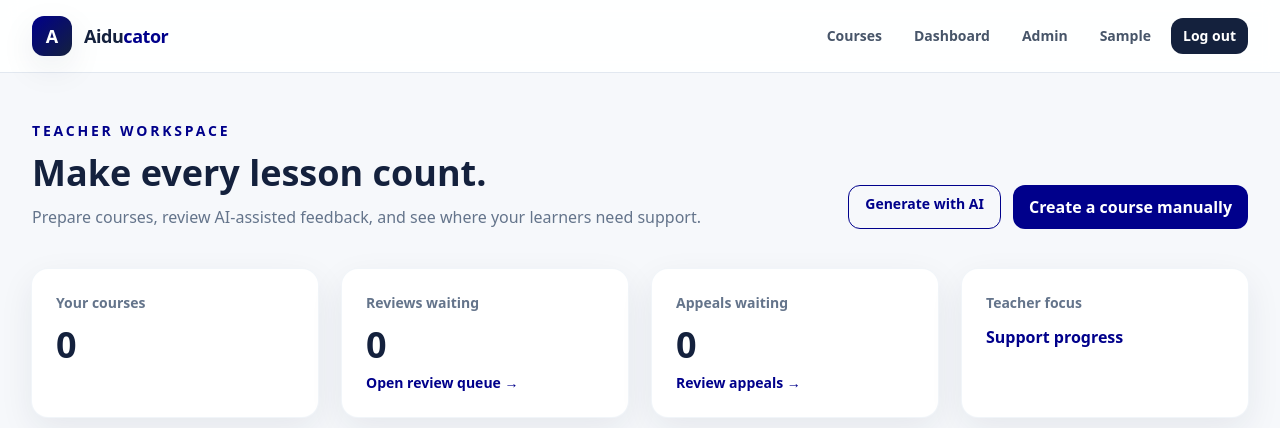
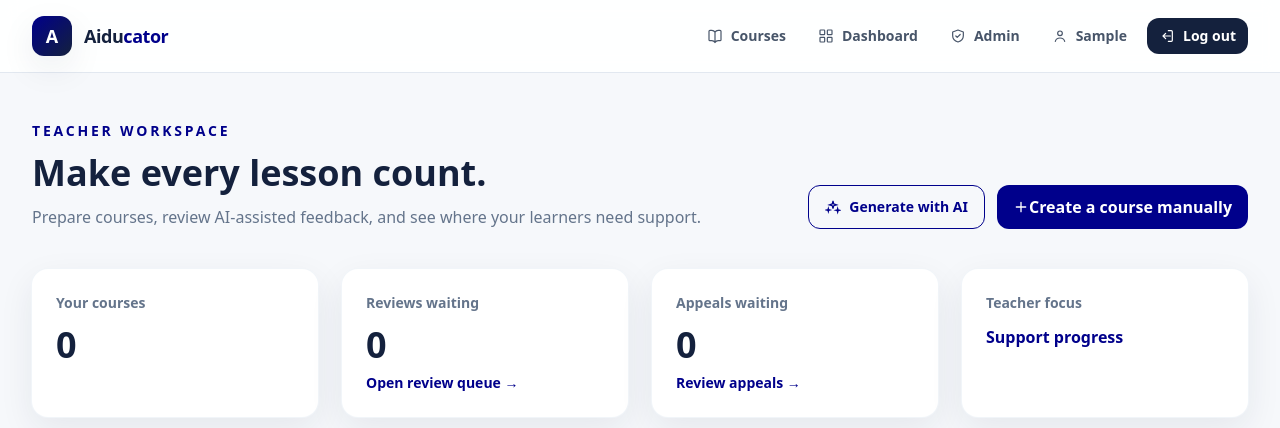
Before and after one commit to BuhariS/aiducator, a Django app: page /dashboard/teacher/ in a window 1280 px wide. Shown: the top 428 px of the page. Run offline with Django 5.2, Linux system fonts and the light colour scheme; the visitor is signed in with stand-in values (Sample User, id 1); data that the repository does not hold is empty; style sheets or scripts are compiled from the project's sources; parts of the project's set-up code (start-up, migrations or seed data) failed here and were passed over; some libraries are stand-ins or nearby versions.

Commit message:
style: add contextual navigation and action icons

```diff
--- a/templates/base.html
+++ b/templates/base.html
@@ -16,14 +16,14 @@
           <span class="brand-word">Aidu<span class="brand-word-accent">cator</span></span>
         </a>
         <nav class="flex items-center gap-2 text-sm font-semibold">
-          <a class="hidden rounded-lg px-3 py-2 text-slate-600 transition hover:bg-slate-50 hover:text-ink sm:inline-block" href="{% url 'courses:catalog' %}">Courses</a>
+          <a class="hidden items-center gap-2 rounded-lg px-3 py-2 text-slate-600 transition hover:bg-slate-50 hover:text-ink sm:inline-flex" href="{% url 'courses:catalog' %}">{% include "components/icon.html" with icon="book-open" icon_class="h-4 w-4" %}Courses</a>
           {% if request.user.is_authenticated %}
-            <a class="hidden rounded-lg px-3 py-2 text-slate-600 transition hover:bg-slate-50 hover:text-ink sm:inline-block" href="{% url 'accounts:dashboard' %}">Dashboard</a>
-            {% if request.user.is_staff %}<a class="hidden rounded-lg px-3 py-2 text-slate-600 transition hover:bg-slate-50 hover:text-ink lg:inline-block" href="{% url 'admin:index' %}">Admin</a>{% endif %}
-            <a class="rounded-lg px-3 py-2 text-slate-600 transition hover:bg-slate-50 hover:text-ink" href="{% url 'accounts:profile' %}">{{ request.user.first_name|default:request.user.email }}</a>
+            <a class="hidden items-center gap-2 rounded-lg px-3 py-2 text-slate-600 transition hover:bg-slate-50 hover:text-ink sm:inline-flex" href="{% url 'accounts:dashboard' %}">{% include "components/icon.html" with icon="dashboard" icon_class="h-4 w-4" %}Dashboard</a>
+            {% if request.user.is_staff %}<a class="hidden items-center gap-2 rounded-lg px-3 py-2 text-slate-600 transition hover:bg-slate-50 hover:text-ink lg:inline-flex" href="{% url 'admin:index' %}">{% include "components/icon.html" with icon="shield" icon_class="h-4 w-4" %}Admin</a>{% endif %}
+            <a class="flex items-center gap-2 rounded-lg px-3 py-2 text-slate-600 transition hover:bg-slate-50 hover:text-ink" href="{% url 'accounts:profile' %}">{% include "components/icon.html" with icon="user" icon_class="h-4 w-4" %}{{ request.user.first_name|default:request.user.email }}</a>
             <form method="post" action="{% url 'accounts:logout' %}">
               {% csrf_token %}
-              <button class="rounded-xl bg-ink px-3 py-2 text-white transition hover:bg-slate-700" type="submit">Log out</button>
+              <button class="inline-flex items-center gap-2 rounded-xl bg-ink px-3 py-2 text-white transition hover:bg-slate-700" type="submit">{% include "components/icon.html" with icon="logout" icon_class="h-4 w-4" %}Log out</button>
             </form>
           {% else %}
             <a class="rounded-lg px-3 py-2 text-slate-600 transition hover:bg-slate-50 hover:text-ink" href="{% url 'accounts:login' %}">Sign in</a>
--- /dev/null
+++ b/templates/components/icon.html
@@ -0,0 +1,11 @@
+{% if icon == "book-open" %}<svg class="{{ icon_class|default:'h-5 w-5' }}" viewBox="0 0 24 24" fill="none" stroke="currentColor" stroke-width="1.8" aria-hidden="true"><path stroke-linecap="round" stroke-linejoin="round" d="M12 6.25A5.75 5.75 0 0 0 6.25 3.5H4.5A1.5 1.5 0 0 0 3 5v12.5A1.5 1.5 0 0 0 4.5 19h1.75A5.75 5.75 0 0 1 12 21.75m0-15.5A5.75 5.75 0 0 1 17.75 3.5h1.75A1.5 1.5 0 0 1 21 5v12.5a1.5 1.5 0 0 1-1.5 1.5h-1.75A5.75 5.75 0 0 0 12 21.75m0-15.5v15.5"/></svg>
+{% elif icon == "dashboard" %}<svg class="{{ icon_class|default:'h-5 w-5' }}" viewBox="0 0 24 24" fill="none" stroke="currentColor" stroke-width="1.8" aria-hidden="true"><rect width="7" height="7" x="3" y="3" rx="1"/><rect width="7" height="7" x="14" y="3" rx="1"/><rect width="7" height="7" x="3" y="14" rx="1"/><rect width="7" height="7" x="14" y="14" rx="1"/></svg>
+{% elif icon == "shield" %}<svg class="{{ icon_class|default:'h-5 w-5' }}" viewBox="0 0 24 24" fill="none" stroke="currentColor" stroke-width="1.8" aria-hidden="true"><path stroke-linecap="round" stroke-linejoin="round" d="M12 3 20 6v5.5c0 4.75-3.2 8.1-8 9.5-4.8-1.4-8-4.75-8-9.5V6l8-3Z"/><path stroke-linecap="round" stroke-linejoin="round" d="m8.75 12 2.1 2.1 4.4-4.4"/></svg>
+{% elif icon == "user" %}<svg class="{{ icon_class|default:'h-5 w-5' }}" viewBox="0 0 24 24" fill="none" stroke="currentColor" stroke-width="1.8" aria-hidden="true"><circle cx="12" cy="8" r="3.5"/><path stroke-linecap="round" d="M5 20c.8-3.35 3.15-5 7-5s6.2 1.65 7 5"/></svg>
+{% elif icon == "logout" %}<svg class="{{ icon_class|default:'h-5 w-5' }}" viewBox="0 0 24 24" fill="none" stroke="currentColor" stroke-width="1.8" aria-hidden="true"><path stroke-linecap="round" d="M14 4h4.5A1.5 1.5 0 0 1 20 5.5v13a1.5 1.5 0 0 1-1.5 1.5H14"/><path stroke-linecap="round" stroke-linejoin="round" d="M10 8 6 12l4 4M6 12h11"/></svg>
+{% elif icon == "sparkles" %}<svg class="{{ icon_class|default:'h-5 w-5' }}" viewBox="0 0 24 24" fill="none" stroke="currentColor" stroke-width="1.8" aria-hidden="true"><path stroke-linecap="round" d="m12 3 1.1 4.4L17.5 9l-4.4 1.1L12 14.5l-1.1-4.4L6.5 9l4.4-1.6L12 3ZM19 14l.65 2.35L22 17l-2.35.65L19 20l-.65-2.35L16 17l2.35-.65L19 14ZM5 14l.55 1.95L7.5 16.5l-1.95.55L5 19l-.55-1.95L2.5 16.5l1.95-.55L5 14Z"/></svg>
+{% elif icon == "plus" %}<svg class="{{ icon_class|default:'h-5 w-5' }}" viewBox="0 0 24 24" fill="none" stroke="currentColor" stroke-width="2" aria-hidden="true"><path stroke-linecap="round" d="M12 5v14M5 12h14"/></svg>
+{% elif icon == "eye" %}<svg class="{{ icon_class|default:'h-5 w-5' }}" viewBox="0 0 24 24" fill="none" stroke="currentColor" stroke-width="1.8" aria-hidden="true"><path stroke-linecap="round" stroke-linejoin="round" d="M2.75 12s3.25-5 9.25-5 9.25 5 9.25 5-3.25 5-9.25 5-9.25-5-9.25-5Z"/><circle cx="12" cy="12" r="2.25"/></svg>
+{% elif icon == "send" %}<svg class="{{ icon_class|default:'h-5 w-5' }}" viewBox="0 0 24 24" fill="none" stroke="currentColor" stroke-width="1.8" aria-hidden="true"><path stroke-linecap="round" stroke-linejoin="round" d="m4 4 16 8-16 8 3-8-3-8Zm3 8h13"/></svg>
+{% elif icon == "check" %}<svg class="{{ icon_class|default:'h-5 w-5' }}" viewBox="0 0 24 24" fill="none" stroke="currentColor" stroke-width="2" aria-hidden="true"><path stroke-linecap="round" stroke-linejoin="round" d="m5 12 4 4L19 6"/></svg>
+{% endif %}
--- a/templates/courses/course_form.html
+++ b/templates/courses/course_form.html
@@ -21,7 +21,7 @@
     {% endfor %}
     <div class="flex flex-col gap-3 pt-2 sm:flex-row sm:items-center sm:justify-between">
       <div class="flex flex-wrap gap-4"><a class="text-sm font-bold text-slate-500 hover:text-ink" href="{% url 'dashboard:teacher-dashboard' %}">Cancel</a><a class="text-sm font-bold text-emerald hover:underline" href="{% url 'teacher_courses:generate' %}">Generate with AI instead</a></div>
-      <button class="primary-button" type="submit">Create course and start drafting</button>
+      <button class="primary-button" type="submit">{% include "components/icon.html" with icon="plus" icon_class="h-4 w-4" %}Create course and start drafting</button>
     </div>
   </form>
 </section>
--- a/templates/courses/course_generation_form.html
+++ b/templates/courses/course_generation_form.html
@@ -8,7 +8,7 @@
     {% csrf_token %}{{ form.non_field_errors }}
     {% for field in form %}<div><label class="mb-2 block text-sm font-bold text-slate-700" for="{{ field.id_for_label }}">{{ field.label }}</label>{{ field }}{% if field.help_text %}<p class="mt-1 text-xs leading-5 text-slate-500">{{ field.help_text }}</p>{% endif %}{% for error in field.errors %}<p class="mt-1 text-sm font-bold text-red-600">{{ error }}</p>{% endfor %}</div>{% endfor %}
     <div class="rounded-2xl border border-sunshine/40 bg-sunshine/10 p-4 text-sm leading-6 text-amber-900"><strong>Teacher approval required:</strong> generated content remains a draft. You must review it in Course Studio and publish it yourself.</div>
-    <div class="flex flex-wrap items-center justify-between gap-3 pt-2"><a class="text-sm font-bold text-slate-500 hover:text-ink" href="{% url 'dashboard:teacher-dashboard' %}">Cancel</a><button class="primary-button" type="submit">Start AI generation</button></div>
+  <div class="flex flex-wrap items-center justify-between gap-3 pt-2"><a class="text-sm font-bold text-slate-500 hover:text-ink" href="{% url 'dashboard:teacher-dashboard' %}">Cancel</a><button class="primary-button" type="submit">{% include "components/icon.html" with icon="sparkles" icon_class="h-4 w-4" %}Start AI generation</button></div>
   </form>
 </section>
 <style>input, textarea, select { width: 100%; border-radius: .75rem; border: 1px solid rgb(226 232 240); padding: .75rem 1rem; outline: none; background: white; } input:focus, textarea:focus, select:focus { border-color: rgb(15 118 110); box-shadow: 0 0 0 4px rgb(15 118 110 / .1); }</style>
--- a/templates/courses/teacher_dashboard.html
+++ b/templates/courses/teacher_dashboard.html
@@ -4,7 +4,7 @@
 <section class="mx-auto max-w-7xl px-4 py-12 sm:px-6 lg:px-8">
   <div class="flex flex-col justify-between gap-5 sm:flex-row sm:items-end">
     <div><p class="text-sm font-bold uppercase tracking-[0.2em] text-emerald">Teacher workspace</p><h1 class="mt-3 text-4xl font-black text-ink">Make every lesson count.</h1><p class="mt-3 max-w-2xl text-slate-500">Prepare courses, review AI-assisted feedback, and see where your learners need support.</p></div>
-    <div class="flex flex-wrap gap-3"><a class="rounded-xl border border-emerald px-4 py-2 text-sm font-bold text-emerald transition hover:bg-emerald/5" href="{% url 'teacher_courses:generate' %}">Generate with AI</a><a class="primary-button" href="{% url 'teacher_courses:create' %}">Create a course manually</a></div>
+    <div class="flex flex-wrap gap-3"><a class="inline-flex items-center gap-2 rounded-xl border border-emerald px-4 py-2 text-sm font-bold text-emerald transition hover:bg-emerald/5" href="{% url 'teacher_courses:generate' %}">{% include "components/icon.html" with icon="sparkles" icon_class="h-4 w-4" %}Generate with AI</a><a class="primary-button" href="{% url 'teacher_courses:create' %}">{% include "components/icon.html" with icon="plus" icon_class="h-4 w-4" %}Create a course manually</a></div>
   </div>
   <div class="mt-10 grid gap-6 md:grid-cols-4">
     <div class="surface-card p-6"><p class="text-sm font-bold text-slate-500">Your courses</p><p class="mt-3 text-4xl font-black text-ink">{{ courses|length }}</p></div>
```
Also changed, not shown: templates/assessments/submit.html (+1 -1 lines), templates/courses/version_editor.html (+1 -1 lines).
